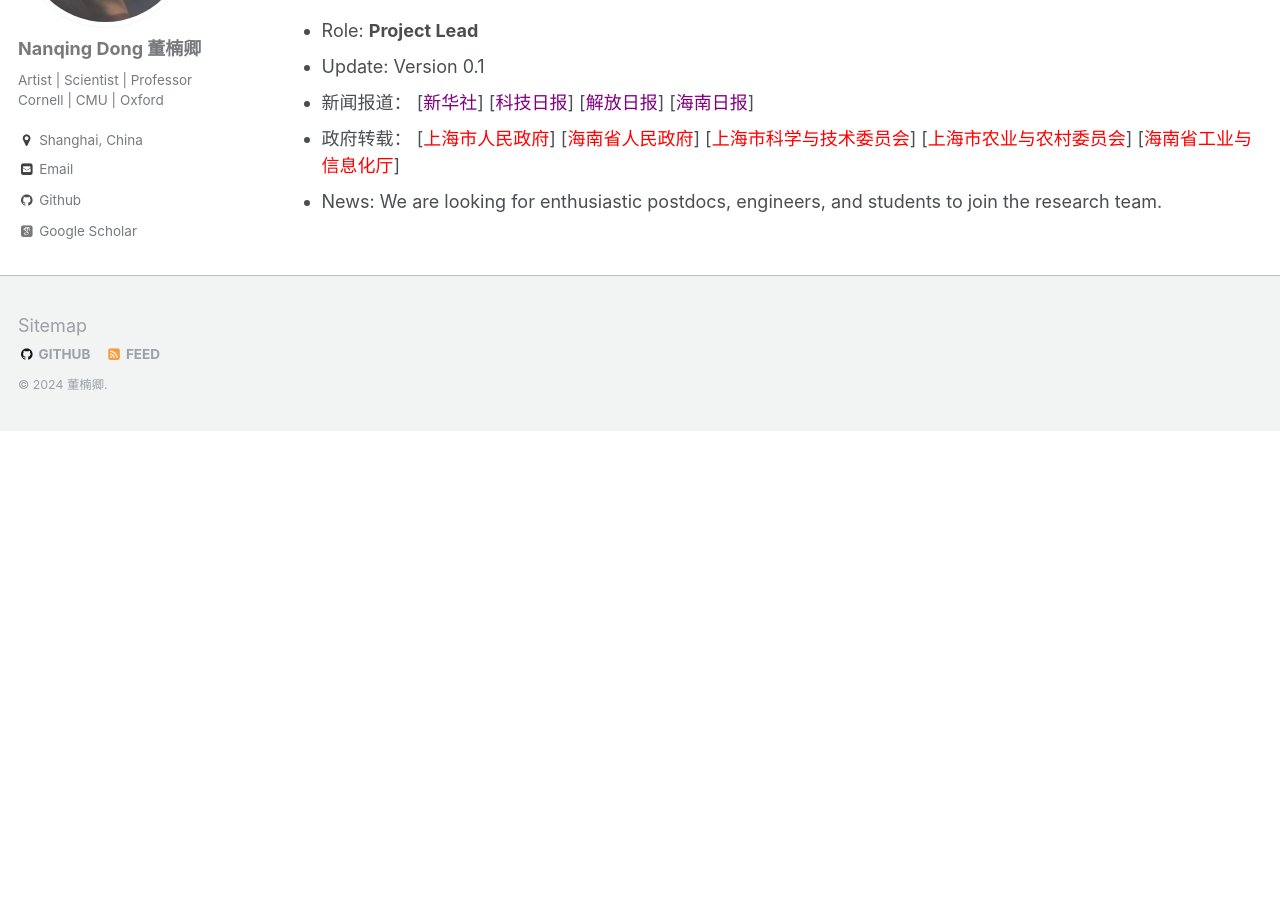
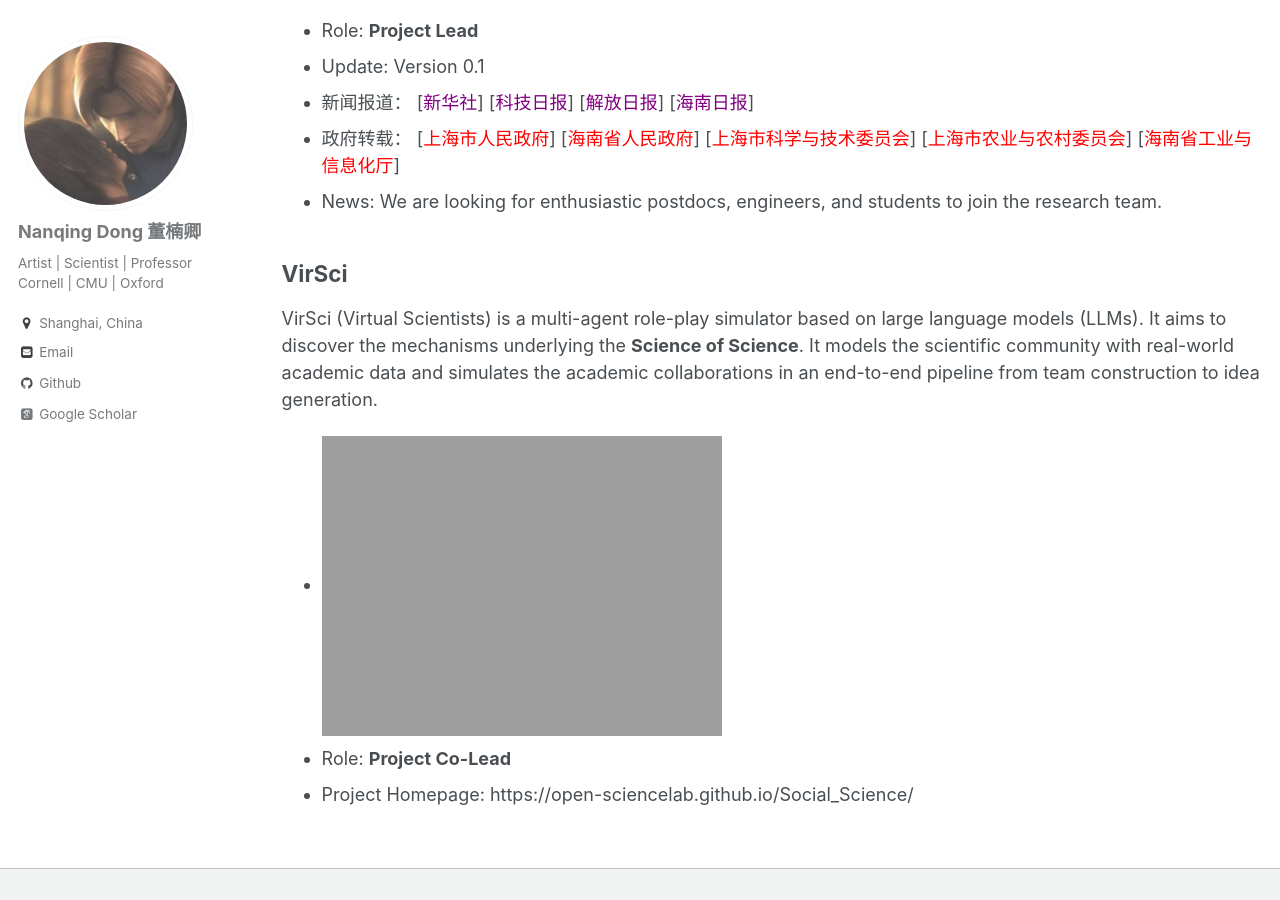
Before and after one commit to eveningdong/eveningdong.github.io, a Jekyll site: the page built from _pages/research.md, in a window 1280 px wide and 900 px high, scrolled down 597 px. Built offline with Jekyll 4.4.1, drawn with Linux system fonts in a browser that asks for light colours; some web fonts are replaced; before the commit the page ends 1028 px from its top, so only the background shows below that.

Commit message:
Add research

```diff
--- a/_pages/research.md
+++ b/_pages/research.md
@@ -23,6 +23,11 @@
   [[<span style="color:red">海南省工业与信息化厅</span>]](https://mp.weixin.qq.com/s?__biz=MzIzMDQ3NTUxNg==&mid=2247525305&idx=1&sn=16a4553fd991df44e192085d2abf08c2&chksm=e8b0f02adfc7793c34e9e5948fc3b861cfd19ec8cab9c565f55da8e36700b13944397038a702&mpshare=1&srcid=0428LSUTxiygy2k4ZWWuGCt5&sharer_shareinfo=68033b8be88d0e2731ed41b08f423224&sharer_shareinfo_first=6d7d959f278929027602b24ae24b59d8&from=groupmessage&scene=1&subscene=10000&sessionid=1714298696&clicktime=1714302447&enterid=1714302447&ascene=1&fasttmpl_type=0&fasttmpl_fullversion=7177687-zh_CN-zip&fasttmpl_flag=0&realreporttime=1714302447838&devicetype=android-31&version=4.1.22.6014&nettype=WIFI&abtest_cookie=AAACAA%3D%3D&lang=zh_CN&countrycode=GB&exportkey=n_ChQIAhIQOOoOYBgqbP6AU9QJ4cBNVRLrAQIE97dBBAEAAAAAAJXbIj1%2FBVAAAAAOpnltbLcz9gKNyK89dVj0sd%2FjDrrY0ym%2BERoKlJXwnOzz%2FHjPjEkR0mytam8AjFwq3V0k8aPYXfzAM1Mh9rA6Ta3pc6seBeYcK4pYN3pTj9XeJND%2FVjJ47lwujnYDqhwW0XC3eFnmc5mCJWH6Yc%2F4LY0CLFIodcfLRUkEuLmdHPcMsmkLK2SFRpPVBtZL%2BRkHpL16tg5RYdgbKd8HAwxHCK2T9WNFv6LCx1S01r7UvRiHT0duzltSDzLtF8Q9qcYHNC0gDDer6wEoQGV7IgiNOo0z27A%3D&pass_ticket=6hYfSqMIFLAIGbL9lJq%2BnuZY%2B0ulp0%2FwuOg0tAlxEIb69BH65J82vNS%2BHBqvIUlBt7Jjv%2Br3D7D%2FYWlptDBpJQ%3D%3D&wx_header=3&platform=win)
 * News: We are looking for enthusiastic postdocs, engineers, and students to join the research team.
 
+## VirSci
+VirSci (Virtual Scientists) is a multi-agent role-play simulator based on large language models (LLMs). It aims to discover the mechanisms underlying the **Science of Science**. It models the scientific community with real-world academic data and simulates the academic collaborations in an end-to-end pipeline from team construction to idea generation.
+* <a><img src="https://eveningdong.github.io/images/virsci.jpg" alt="drawing" width="400px"/></a>
+* Role: **Project Co-Lead**
+* Project Homepage: https://open-sciencelab.github.io/Social_Science/
 
 <!-- <a href="http://www.cs.ox.ac.uk/"><img src="https://eveningdong.github.io/images/oxford.jpg" alt="drawing" style="height:80px;"/></a>
 * **University of Oxford**, Oxford, England, United Kingdom
```
Also changed, not shown: images/virsci.jpg.webp (added).
